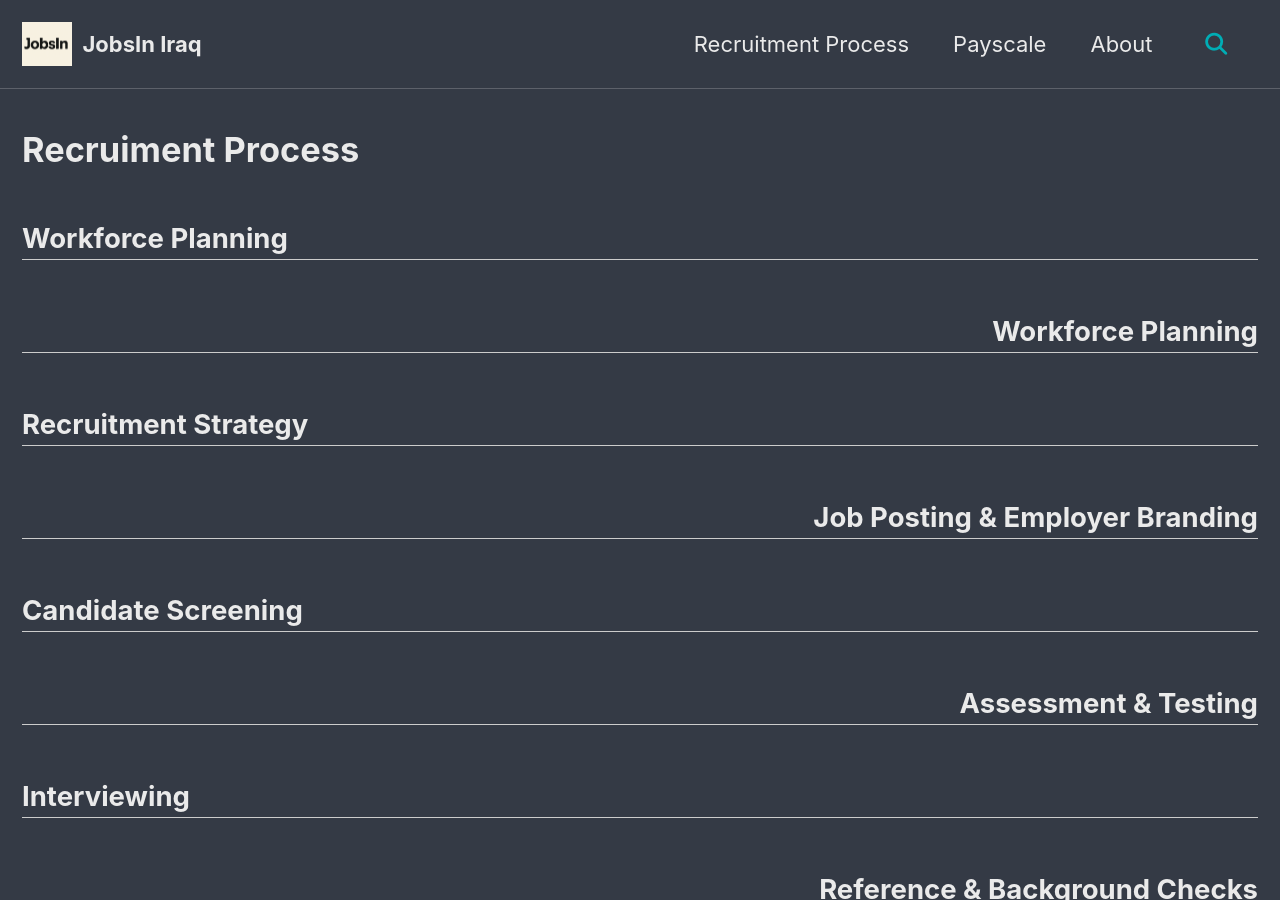
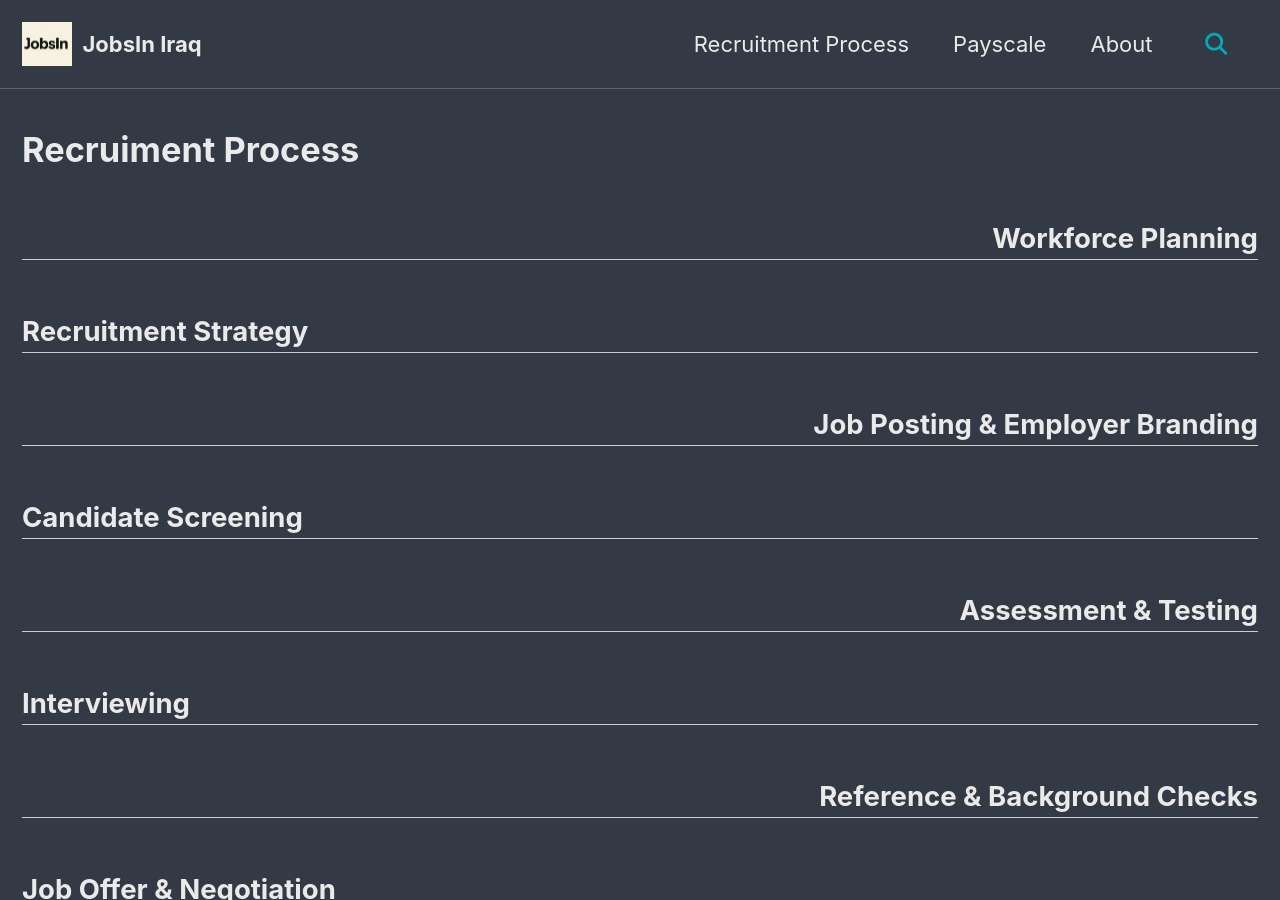
Before and after one commit to JobsInIraq/jobsiniraq.github.io, a Jekyll site: the page built from _pages/process.md, in a window 1280 px wide and 900 px high. Built offline with Jekyll 4.4.1, drawn with Linux system fonts in a browser that asks for light colours; cached includes are drawn as plain includes.

Commit message:
Update process.md

```diff
--- a/_pages/process.md
+++ b/_pages/process.md
@@ -5,9 +5,7 @@ permalink: /process/
 
 ---
 
-<div style="text-align: left;">
-  <h2 style="border-bottom: 1px solid #ccc; padding-bottom: 4px;">Workforce Planning</h2>
-</div>
+
 
 <div style="text-align: right;">
   <h2 style="border-bottom: 1px solid #ccc; padding-bottom: 4px;">Workforce Planning</h2>
```
